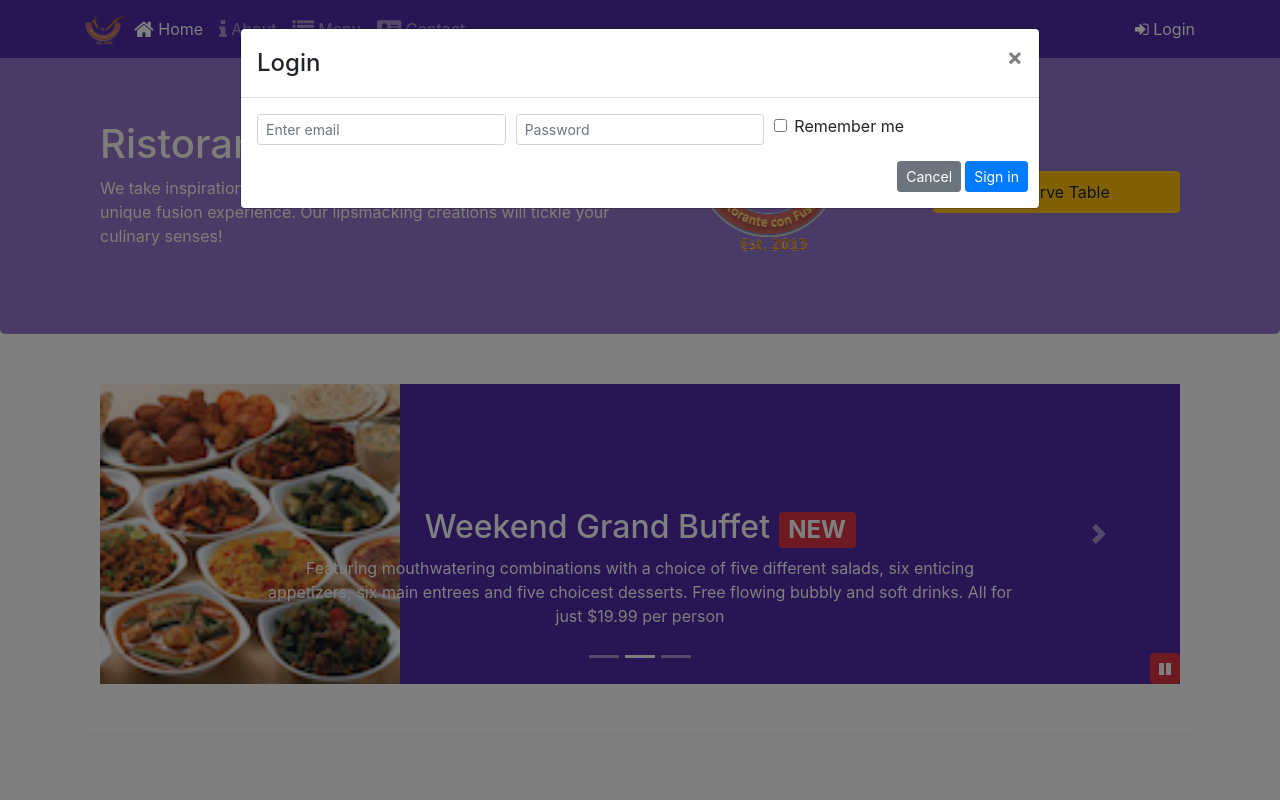
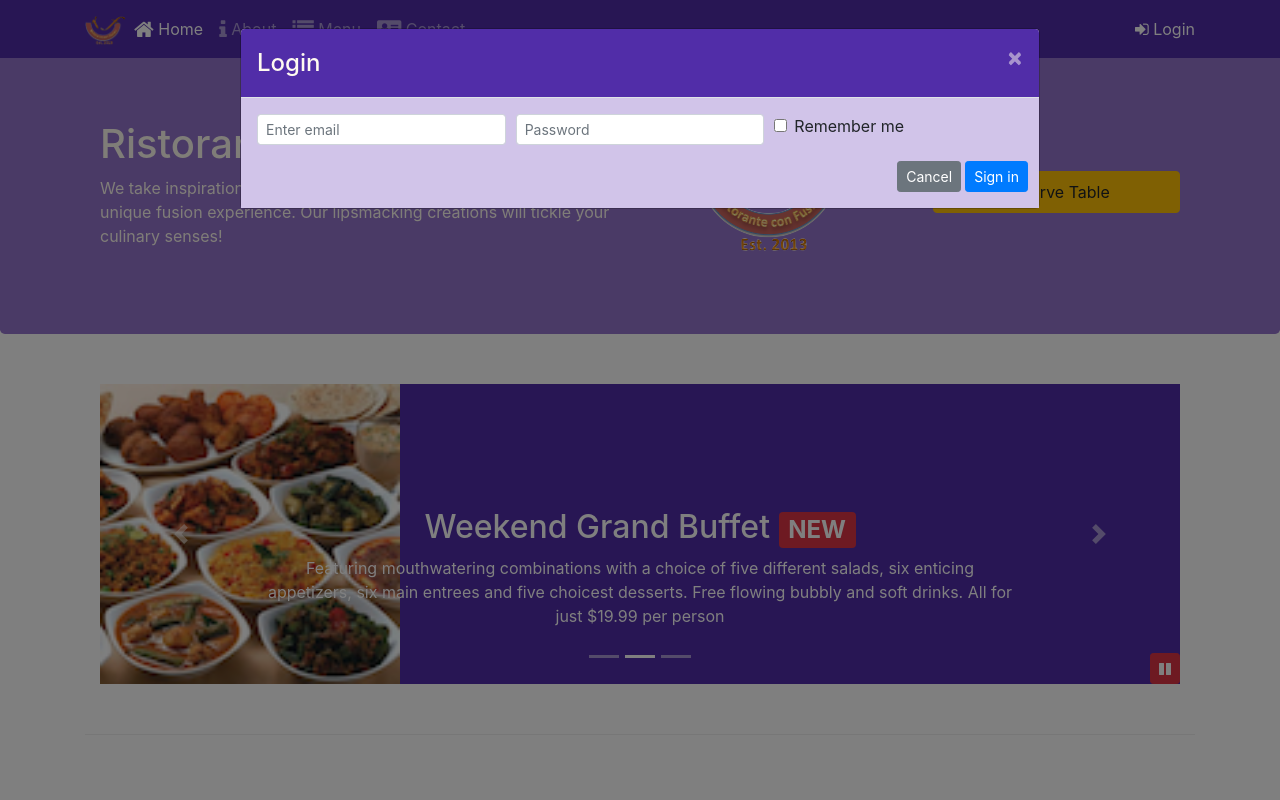
Before and after one commit to KManiKumarReddy/conFusion-Bootstrap4, a website: page index.html in a window 1280 px wide. Both pictures are taken after a click on the link "Login". Shown: the top 800 px of the page. Drawn offline with nearby package versions, Linux system fonts and the light colour scheme.

Commit message:
Assignment 4 Complete

```diff
--- a/css/styles.scss
+++ b/css/styles.scss
@@ -74,3 +74,16 @@ body{
     bottom: 0px;
     z-index: 1;
 }
+
+.modal-header {
+    background-color: $background-dark;
+    color: floralwhite;
+
+    .close {
+        color: floralwhite;
+    }
+}
+
+.modal-body {
+    background-color: $background-pale;
+}
--- a/index.html
+++ b/index.html
@@ -37,7 +37,7 @@
                                 class="fa fa-address-card fa-lg"></span> Contact</a></li>
                 </ul>
                 <span class="navbar-text">
-                    <a data-toggle="modal" data-target="#loginModal">
+                    <a id="openLoginModalButton">
                         <span class="fa fa-sign-in"></span> Login</a>
                 </span>
             </div>
@@ -176,8 +176,7 @@
                     <img src="img/logo.png" class="img-fluid">
                 </div>
                 <div class="col-12 col-sm-3 align-self-center text-center">
-                    <a role="button" class="btn btn-block nav-link btn-warning" data-toggle="modal"
-                        data-target="#reserveTableModal">Reserve
+                    <a role="button" class="btn btn-block nav-link btn-warning" id="openReserveTableModalButton">Reserve
                         Table</a>
                 </div>
             </div>
@@ -368,6 +367,12 @@
                     $("#carouselButton").children("span").addClass('fa-pause');
                 }
             });
+            $('#openLoginModalButton').click(function () {
+                $('#loginModal').modal('show');
+            });
+            $('#openReserveTableModalButton').click(function () {
+                $('#reserveTableModal').modal('show');
+            });
         });
     </script>
 </body>
```
Also changed, not shown: css/styles.css.
